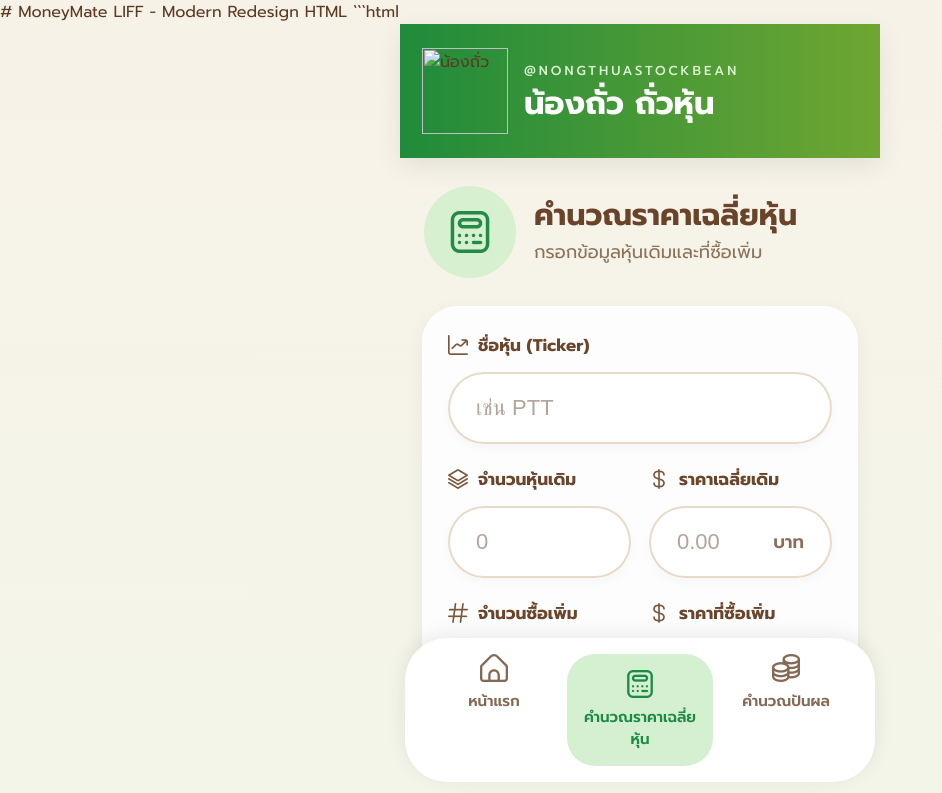
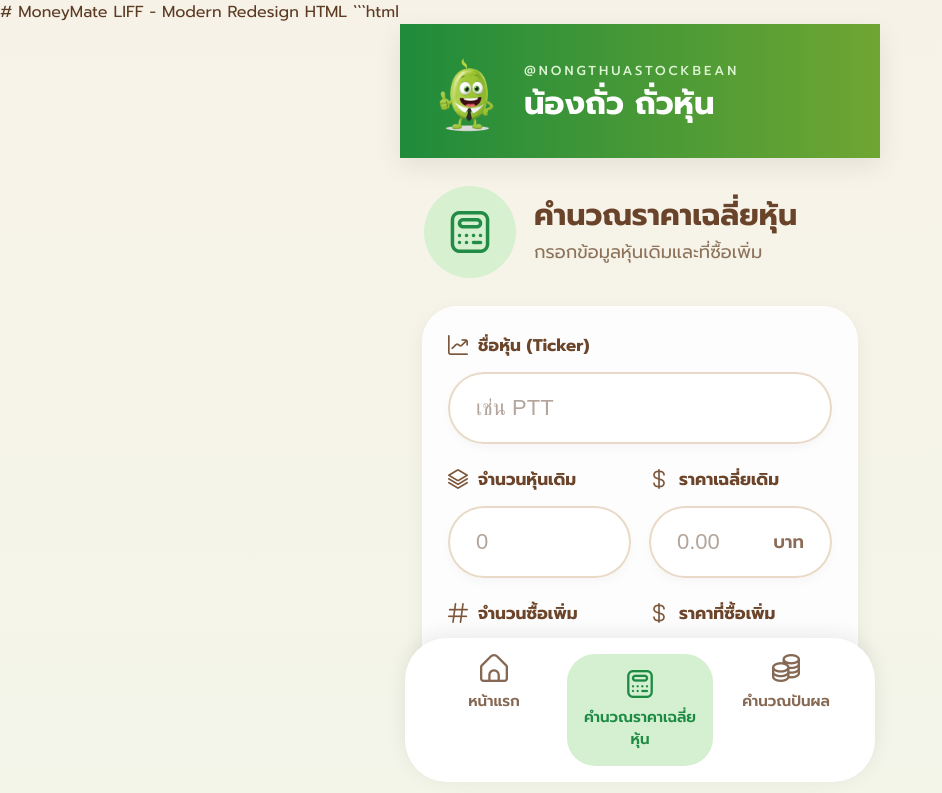
Before and after one commit to adminmasuk/-NongThua-Stock-Bean, a website: page liff.html in a window 1280 px wide. Shown: the top 793 px of the page, without its empty margins (0-942 px from the left). Drawn offline with nearby package versions, Linux system fonts and the light colour scheme.

Commit message:
Update liff.html

```diff
--- a/liff.html
+++ b/liff.html
@@ -331,7 +331,7 @@ body{
 
   <!-- Header -->
   <div class="header">
-    <img src="YOUR_MASCOT_IMAGE.png" alt="น้องถั่ว">
+    <img src="./Logo.png" alt="น้องถั่ว">
 
     <div class="header-info">
       <small>@NONGTHUASTOCKBEAN</small>
```
